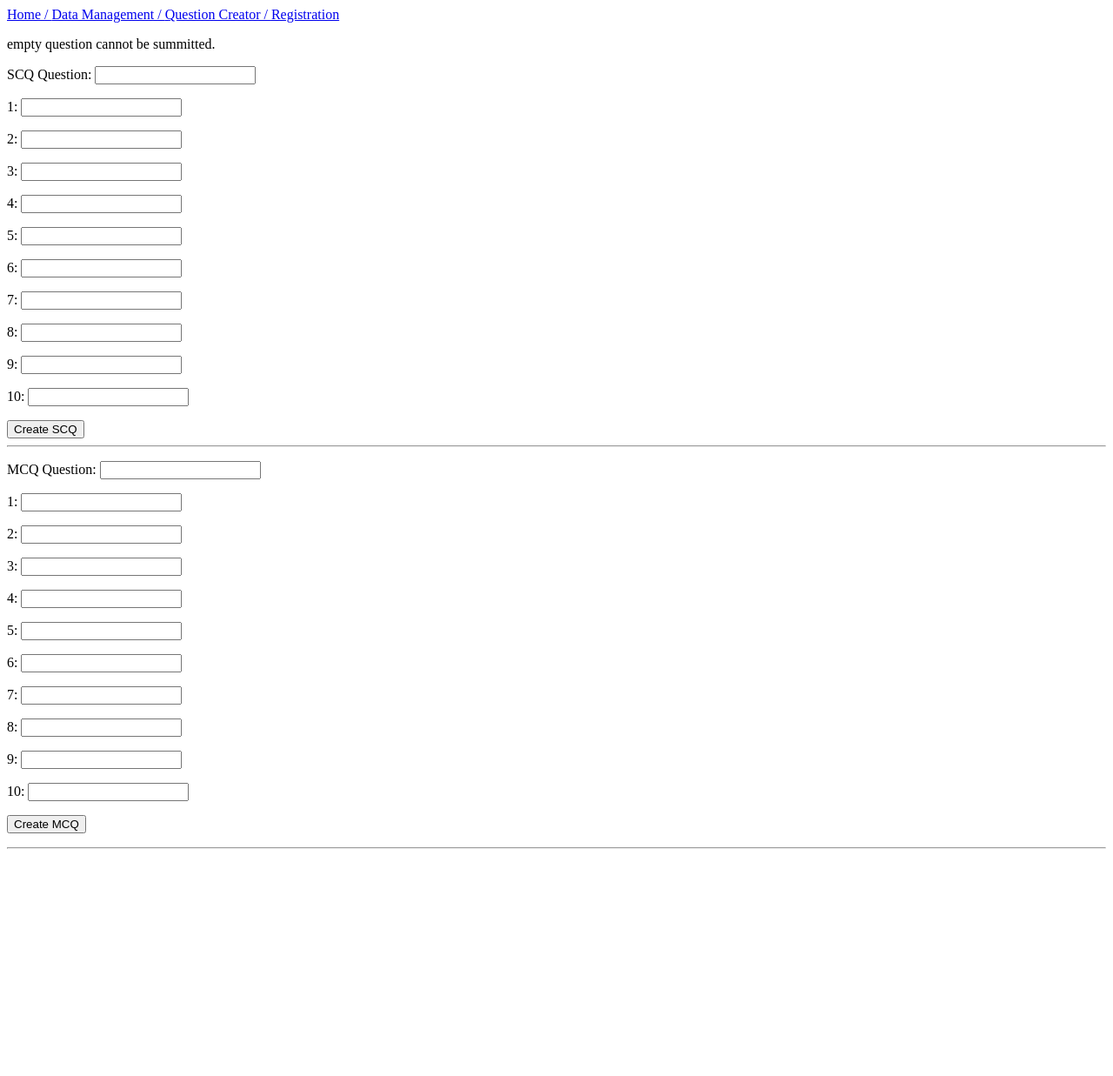
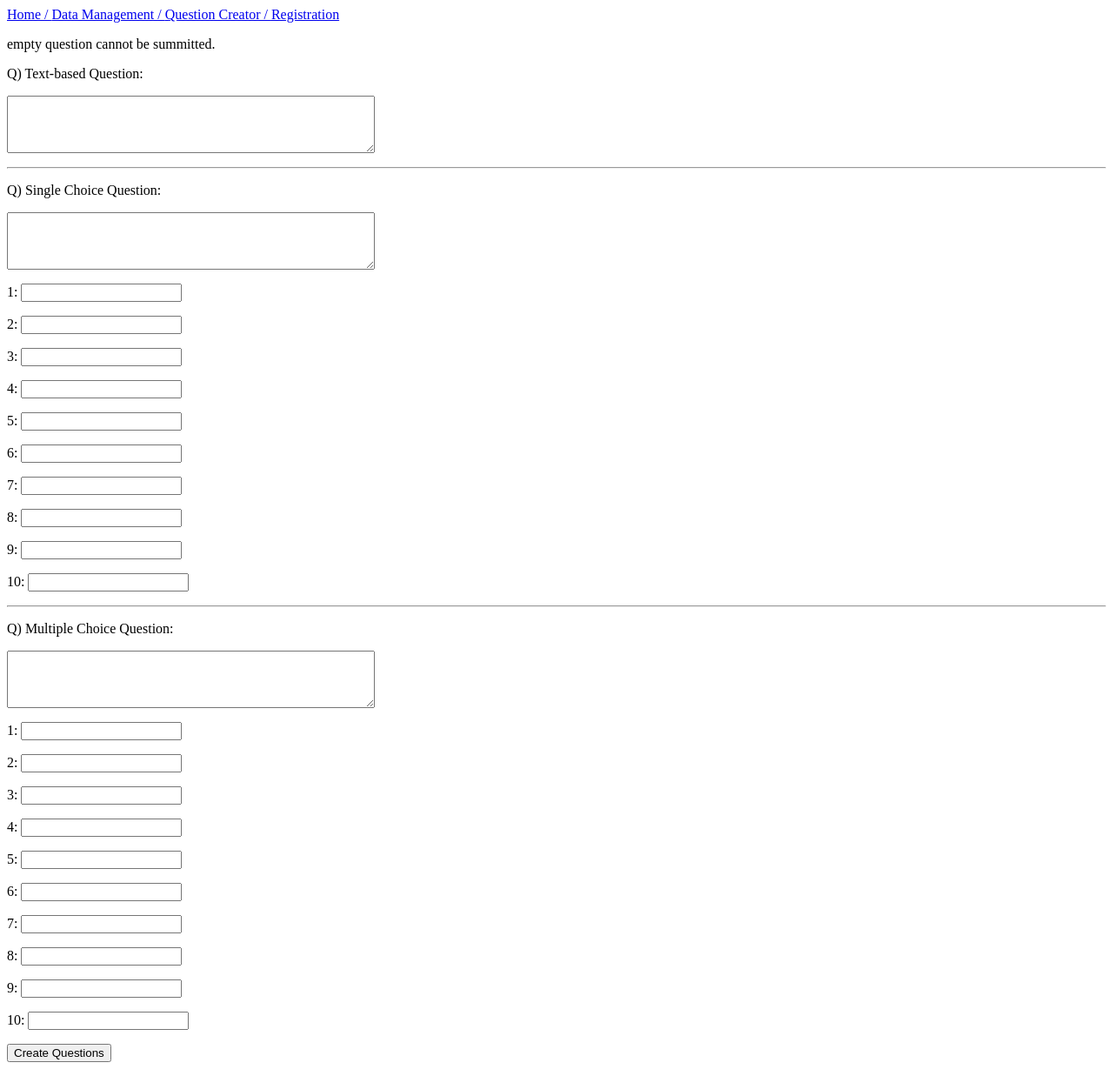
Before and after one commit to 2572258P/smf, a Django app: page /main/question_creator/ in a window 1280 px wide. Shown: the whole page at 87% size. Before the commit the page ends 976 px from the top, so only its background shows below. Run offline with Django 3.2, Linux system fonts and the light colour scheme.

Commit message:
#10 Adding Text-Based question type has completed

```diff
--- a/smf/main/models.py
+++ b/smf/main/models.py
@@ -46,3 +46,4 @@ class Answer(models.Model):
     profile = models.ForeignKey(UserProfile, on_delete=models.CASCADE)
     question_id = models.IntegerField(default=-1)
     choice_id =  models.IntegerField(default=-1)
+    answer_text = models.CharField(max_length=1000)
--- a/smf/main/templates/question_creator.html
+++ b/smf/main/templates/question_creator.html
@@ -4,25 +4,27 @@
 <p>{{message}}</p>
 <form action="{% url 'main:question_creator' %}" method="post">
 {% csrf_token %}
-<p><label for="html">SCQ Question: </label>
-<input type="text" name="scq_text"{{i}} id="scq_text"></p>
+<p><label for="html">Q) Text-based Question: </label></p>
+    <p><textarea name="tbq_text" id="tbq_text" rows="4" cols="50"></textarea></p>
+<hr>
+<p><label for="html">Q) Single Choice Question: </label>
+<p><textarea name="scq_text" id="scq_text" rows="4" cols="50"></textarea></p>
 
 {% for i in scq_choice_num %}
     <p><label>{{ forloop.counter }}: </label>
     <input type="text" name="scq_c{{ forloop.counter }}" id="scq_c{{forloop.counter}}"></p>
 {% endfor %}
-<input type="submit" name="Create" value="Create SCQ">
 <hr>
-<p><label for="html">MCQ Question: </label>
-    <input type="text" name="mcq_text"{{i}} id="mcq_text"></p>
+
+<p><label for="html">Q) Multiple Choice Question: </label>
+<p><textarea name="mcq_text" id="mcq_text" rows="4" cols="50"></textarea></p>
 {% for i in mcq_choice_num %}
     <p><label>{{ forloop.counter }}: </label>
     <input type="text" name="mcq_c{{ forloop.counter }}" id="mcq_c{{forloop.counter}}"></p>
 {% endfor %}
-<input type="submit" name="Create" value="Create MCQ">
+<input type="submit" name="Create" value="Create Questions">
 
 </form>
 
-<hr>
 </form>
 {% endblock%}
--- a/smf/main/views.py
+++ b/smf/main/views.py
@@ -21,34 +21,38 @@ Save last user when
 def question_creator(request):
     scq_text = request.POST.get('scq_text','')
     mcq_text = request.POST.get('mcq_text','')
+    tbq_text = request.POST.get('tbq_text','')
     scq_choice_num = range(1,11)
     mcq_choice_num = range(1,11)
     message = ''
-    if scq_text == '' and mcq_text == '':
+    if scq_text == '' and mcq_text == '' and tbq_text == '':
         message = 'empty question cannot be summitted.'
-    elif scq_text != '':
-        q = Question(type="scq",ctrl_type='radio',question_text=scq_text,pub_date=timezone.now())
-        q.save()
-        for i in scq_choice_num:
-            choice_text = request.POST.get("scq_c%i"%i,'')
-            if choice_text != '':
-                q.choice_set.create(choice_text=choice_text)
-    elif mcq_text != '':
-        q = Question(type="mcq",ctrl_type='checkbox',question_text=mcq_text,pub_date=timezone.now())
-        q.save()
-        for i in mcq_choice_num:
-            choice_text = request.POST.get("mcq_c%i"%i,'')
-            print(choice_text)
-            if choice_text != '':
-                q.choice_set.create(choice_text=choice_text)
-        print()
-
+    else:
+        if scq_text != '':
+            q = Question(type="scq",ctrl_type='radio',question_text=scq_text,pub_date=timezone.now())
+            q.save()
+            for i in scq_choice_num:
+                choice_text = request.POST.get("scq_c%i"%i,'')
+                if choice_text != '':
+                    q.choice_set.create(choice_text=choice_text)
+        if mcq_text != '':
+            q = Question(type="mcq",ctrl_type='checkbox',question_text=mcq_text,pub_date=timezone.now())
+            q.save()
+            for i in mcq_choice_num:
+                choice_text = request.POST.get("mcq_c%i"%i,'')
+                print(choice_text)
+                if choice_text != '':
+                    q.choice_set.create(choice_text=choice_text)
+        if tbq_text != '':
+            q = Question(type="tbq",ctrl_type='textarea',question_text=tbq_text,pub_date=timezone.now())
+            q.save()
     return render(request,'question_creator.html',{'message':message,'scq_choice_num':scq_choice_num,'mcq_choice_num':mcq_choice_num})
 
 def data_management(request):
     context = {}
     context['questions'] = Question.objects.all()
     print('entry')
+    context['answers'] = {}
 
     posted_name = request.POST.get('userId','')
     print("posted name %s" % posted_name)
```
Also changed, not shown: smf/main/templates/data_management.html (+5 -2 lines), smf/main/templatetags/main_extras.py (+17 -4 lines), smf/main/view_handler_models.py (+15 -9 lines).
